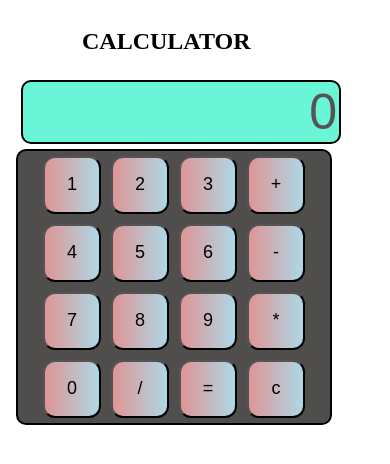
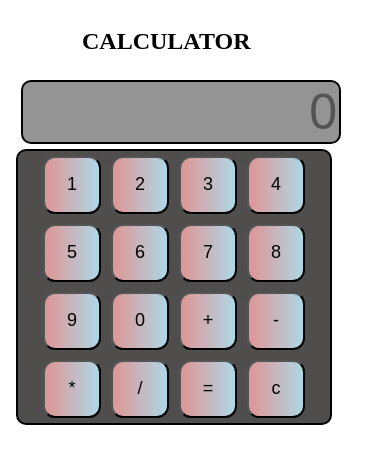
Before and after one commit to anjalishinde1912/calculator, an Angular app: page / in a window 390 px wide. Shown: the top 464 px of the page. Built offline with nearby package versions, Linux system fonts and the light colour scheme.

Commit message:
scss addition

```diff
--- a/angular.json
+++ b/angular.json
@@ -109,5 +109,10 @@
       }
     }
   },
+  "schematics": {
+    "@schematics/angular:calculator": {
+      "styleext": "scss"
+    }
+  },
   "defaultProject": "Hello-World"
 }
--- a/src/app/calculator/calculator.component.css
+++ b/src/app/calculator/calculator.component.scss
@@ -1,3 +1,16 @@
+@mixin calculatormedia {
+  display: grid;
+  grid-template-rows: 3;
+  grid-template-columns: repeat(auto-fit,1);
+}
+
+@mixin buttonformat {
+  display: inline-grid;
+  padding: 12px;
+  margin: 12px;
+  border-radius: 12px;
+  place-items: center;
+}
 
 h2 {
     margin-left: 40%;
@@ -7,7 +20,6 @@ h2 {
   display: grid;
   grid-template-rows: 3;
   grid-template-columns: 25% 40% 25%;
-}
 
   .header {
     grid-row-start: 1;
@@ -32,24 +44,12 @@ h2 {
     text-align: right;
     border: 2px solid black;
     border-radius: 10px;
-  background-color: rgb(105, 245, 214);
+    background-color: rgb(149, 148, 149);
   }
 
   .btn-container {
     grid-column-start: 2;
     grid-column-end: 3;
-}
-
-.btn {
-  background:linear-gradient(to right, rgb(223, 149, 149), lightblue);
-  display: inline-grid;
-  grid-template-columns: repeat(1,60px);
-  grid-template-rows:repeat(1,60px);
-  padding: 12px;
-  margin: 12px;
-  font-size: 28px;
-  border-radius: 12px;
-  place-items: center;
   }
 
   .btn:hover  {
@@ -58,18 +58,25 @@ h2 {
      box-shadow: 4px 4px 12px 4px;
   }
 
-.calculator .btn-container {
+  .btn-container {
     background-color: #504d4d;
     border: 2px solid black;
     border-radius: 10px;
     text-align: center;
 }
+}
+
+.btn {
+  background:linear-gradient(to right, rgb(223, 149, 149), lightblue);
+  grid-template-columns: repeat(1,60px);
+  grid-template-rows:repeat(1,60px);
+  font-size: 28px;
+  @include buttonformat;
+}
 
 @media screen and (min-width: 1395px) {
   .calculator {
-    display: grid;
-    grid-template-rows: 3;
-    grid-template-columns: repeat(auto-fit,1);
+    @include calculatormedia;
   }
 
   .btn {
@@ -85,29 +92,23 @@ h2 {
 
 @media screen and (max-width: 1162px) {
   .calculator {
-    display: grid;
-    grid-template-rows: 3;
-    grid-template-columns: repeat(auto-fit,1);
+    @include calculatormedia;
   }
 
   .btn {
-    display: inline-grid;
     grid-template-columns: repeat(1,40px);
     grid-template-rows:repeat(1,40px);
-    margin: 12px;
-    padding: 12px;
     font-size: 23px;
+    @include buttonformat;
   }
 }
 
 @media screen and (max-width: 968px) {
   .btn {
-    display: inline-grid;
     grid-template-columns: repeat(1,25px);
     grid-template-rows:repeat(1,25px);
-    margin: 12px;
-    padding: 12px;
     font-size: 20px;
+    @include buttonformat;
   }
 }
 
@@ -124,6 +125,9 @@ h2 {
 }
 
 @media screen and (max-width: 682px) {
+  .calculator {
+    @include calculatormedia;
+  }
   .btn {
     display: inline-grid;
     grid-template-columns: repeat(1,30px);
@@ -137,7 +141,6 @@ h2 {
 }
   .calculator {
     display: inline-block;
-  }
 
     .inputfield {
       width:80vw;
@@ -147,3 +150,5 @@ h2 {
       width:80vw;
     }
   }
+
+}
--- a/src/app/calculator/calculator.component.ts
+++ b/src/app/calculator/calculator.component.ts
@@ -3,14 +3,14 @@ import { Component } from '@angular/core';
 @Component({
   selector: 'app-calculator',
   templateUrl: './calculator.component.html',
-  styleUrls: ['./calculator.component.css']
+  styleUrls: ['./calculator.component.scss']
 })
 export class CalculatorComponent {
   value:string = '0';
-  numberGroups =[1,2,3,'+'];
-  numberGroups1 =[4,5,6,'-'];
-  numberGroups2 =[7,8,9,'*'];
-  numberGroups3 =[0,'/','=','c'];
+  numberGroups =[1,2,3,4];
+  numberGroups1 =[5,6,7,8];
+  numberGroups2 =[9,0,'+','-'];
+  numberGroups3 =['*','/','=','c'];
   readyForNewInput = true;
   oldvalue='';
   lastoperator='*';
```
Lines whose indentation alone changed are shown as unchanged.
